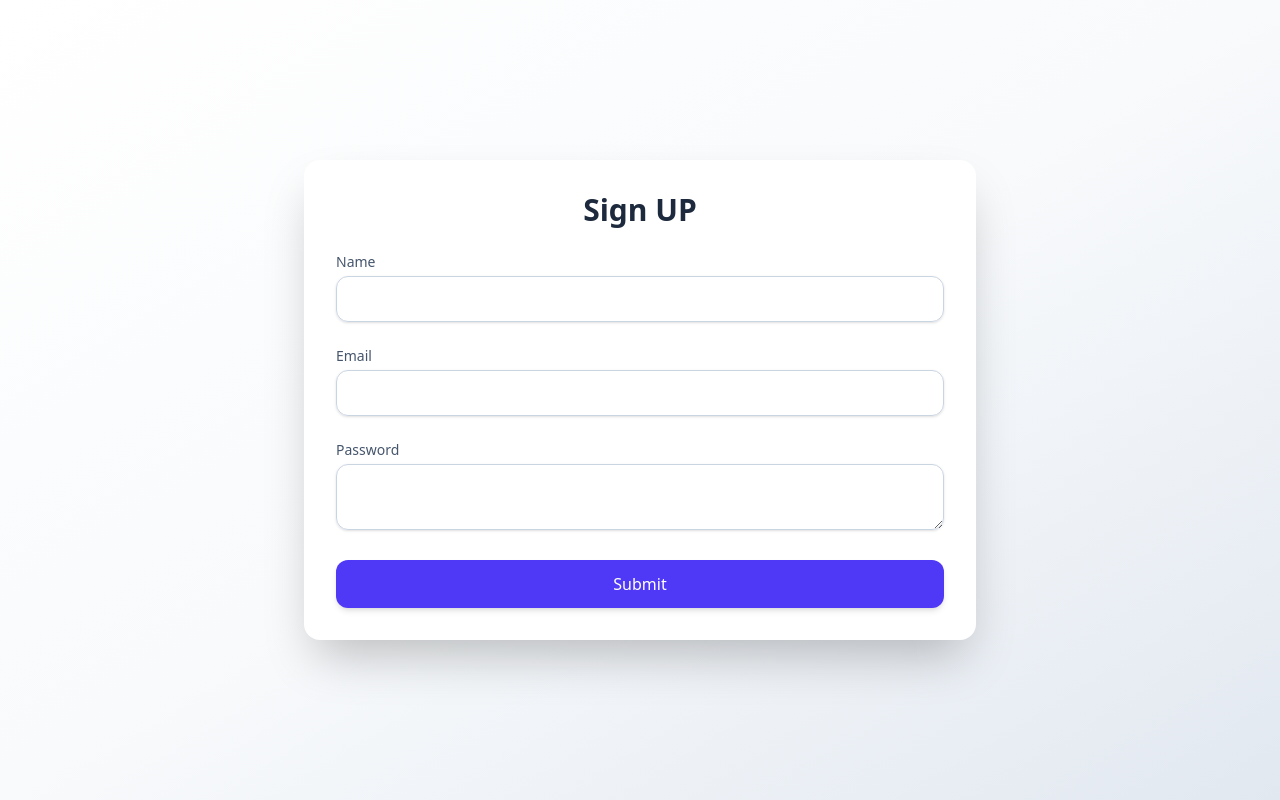
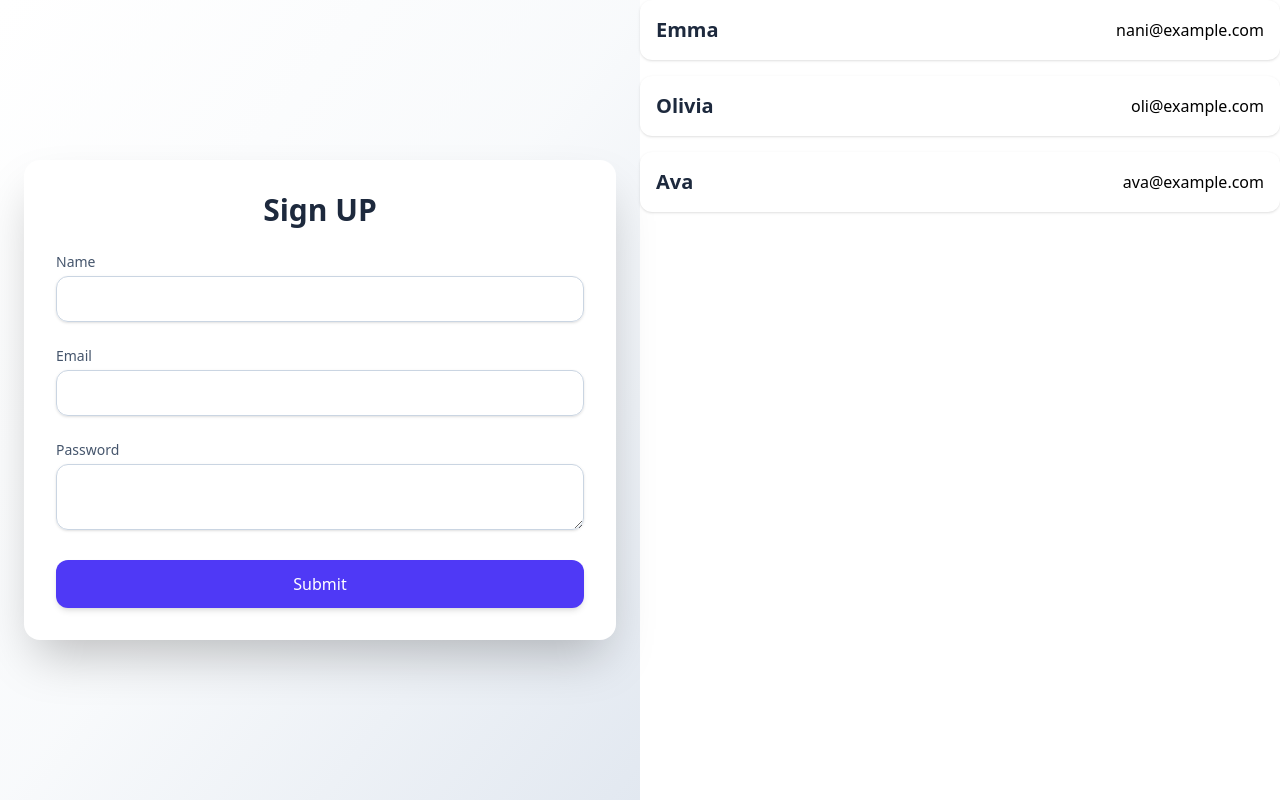
Before and after one commit to neverney97/React-Forms, a React (Vite) app: page / in a window 1280 px wide. Built offline with nearby package versions, Linux system fonts and the light colour scheme.

Commit message:
added create and retrieve

```diff
--- a/src/App.jsx
+++ b/src/App.jsx
@@ -1,10 +1,31 @@
 import React from 'react'
+import { useState } from 'react'
 import Form from './components/form'
+import List from './components/userList'
 
 const App = () => {
+  const [users, setUsers] = useState([
+    {
+      id: 1, name: 'Emma', email: 'nani@example.com'
+    },
+    {
+      id: 2, name: 'Olivia', email: 'oli@example.com'
+    },
+    {
+      id: 3, name: 'Ava', email: 'ava@example.com'
+    }
+  ]);
+
+  console.log(users);
+
+  const addNewUser = (newUser) => {
+    setUsers([...users, newUser]);
+  };
+
   return (
-    <div>
-      <Form />
+    <div className='grid grid-cols-2'>
+      <Form  addUser={addNewUser}/>
+      <List  usersList={users}/>
     </div>
   )
 }
--- a/src/components/form.jsx
+++ b/src/components/form.jsx
@@ -1,7 +1,7 @@
 import React from 'react';
 import { useState } from 'react';
 
-export default function Form() {
+export default function Form(props) {
   const [name, setName] = useState('');
   const [email, setEmail] = useState('');
   const [password, setPassword] = useState('');
@@ -20,9 +20,15 @@ export default function Form() {
 
   const handleSubmit = (event) => {
     event.preventDefault();
-    console.log('Name:', name);
-    console.log('Email:', email);
-    console.log('Password:', password);
+
+    let newUser = {
+      name: name,
+      email: email,
+    };
+
+    props.addUser(newUser);
+    setName('');
+
   }
 
   return (
--- /dev/null
+++ b/src/components/item.jsx
@@ -0,0 +1,16 @@
+import React from 'react'
+
+const Item = ({details}) => {
+  return (
+    <div className='flex items-center justify-between bg-white rounded-xl shadow-sm hover:shadow-md p-4 mb-4 transition-transform transform hover:scale-105'>
+        <h1 className='text-xl font-semibold text-slate-800'>
+            {details.name}
+        </h1>
+        <h3>
+            {details.email}
+        </h3>
+    </div>
+  )
+}
+
+export default Item
--- /dev/null
+++ b/src/components/userList.jsx
@@ -0,0 +1,15 @@
+import React from 'react'
+import Item from './item'
+
+const List = (props) => {
+  return (
+    <div>
+        {props.usersList.map((user,index) => (
+            <Item key={index} details={user}/>
+        )
+        )}
+    </div>
+  )
+}
+
+export default List
```
